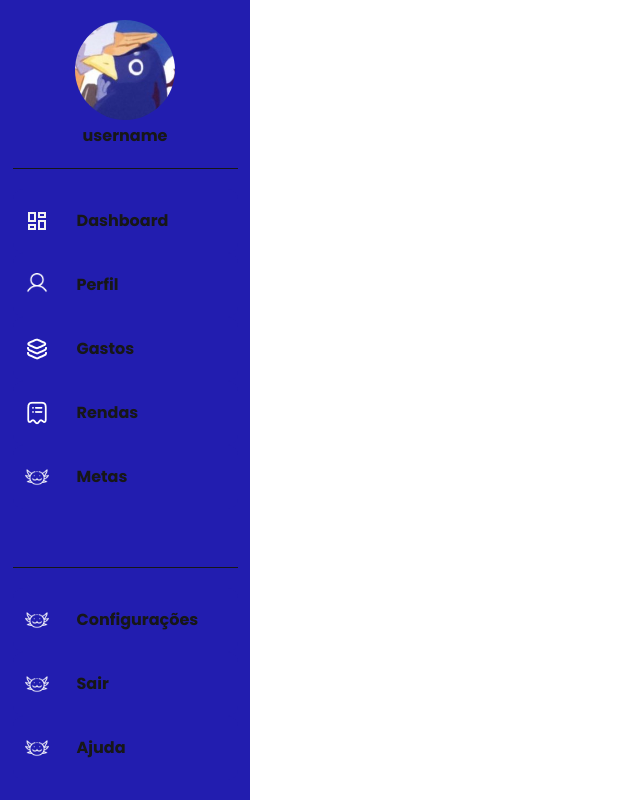
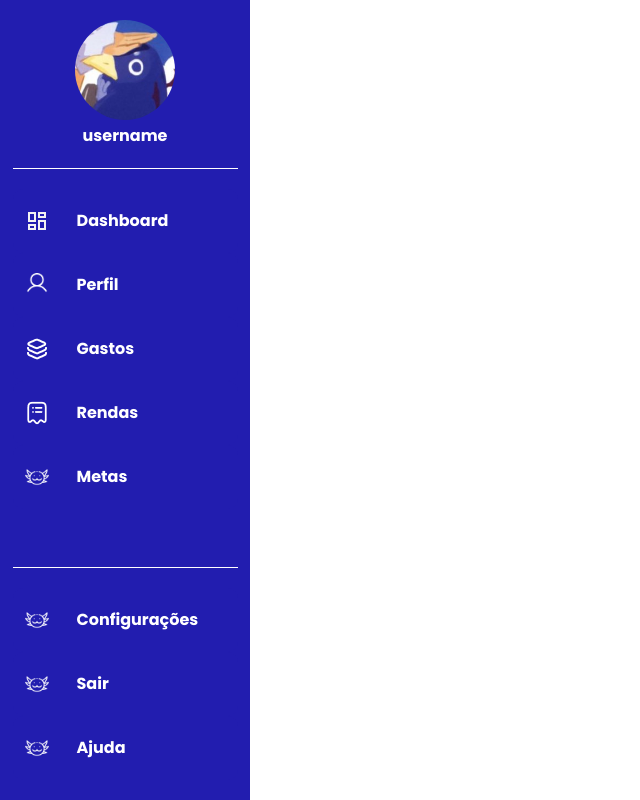
Before and after one commit to daniloagrizzi/APPFinanceiro, a Next.js app: page /test in a window 1280 px wide. Shown: the whole page, without its empty margins (0-640 px from the left). Built offline with nearby package versions, Linux system fonts and the light colour scheme.

Commit message:
Atualização do sidePannel para texte branco

```diff
--- a/src/app/components/SidePannel/SidePannel.tsx
+++ b/src/app/components/SidePannel/SidePannel.tsx
@@ -7,15 +7,13 @@ import { on } from "events";
 interface SidePannelProps {
     profilepicture?: string;
     username?: string;
-
-
 }
 
 const SidePannel: React.FC<SidePannelProps> = ({
     profilepicture = "/Icons/SidePannel/profile-pictst.jpg",
     username = "username",
 }) => {
-    const style = "bg-dark-purple flex flex-col items-center w-[250px] h-screen gap-4";
+    const style = "bg-dark-purple flex flex-col items-center w-[250px] h-screen gap-4 text-white";
     const router = useRouter();
     return (
         <>
@@ -25,20 +23,20 @@ const SidePannel: React.FC<SidePannelProps> = ({
                     <ProfileCase profilePicture={profilepicture} userName={username} />
                 </div> {/* Profile */}
 
-                <div className="w-[90%] h-[60%] border-t-1">
+                <div className="w-[90%] h-[60%] border-t-1 text-white">
                     {/* Primary Buttons */}
-                    <ActionButton onClick={() => router.push('/dashboard')} icon="Icons/SidePannel/Dashboard.png" className="mt-5" text="Dashboard" />
-                    < ActionButton onClick={() => router.push('#')} icon="Icons/SidePannel/User.png" text="Perfil" />
-                    <ActionButton onClick={() => router.push('#')} icon="Icons/SidePannel/trophy-line.png" text="Gastos" />
-                    <ActionButton onClick={() => router.push('#')} icon="Icons/SidePannel/flashlight-line.png" text="Rendas" />
-                    <ActionButton onClick={() => router.push('#')} className="mb-5" text="Metas" />
+                    <ActionButton onClick={() => router.push('/dashboard')} icon="Icons/SidePannel/Dashboard.png" className="mt-5 text-white" text="Dashboard" />
+                    <ActionButton onClick={() => router.push('#')} icon="Icons/SidePannel/User.png" text="Perfil" className="text-white" />
+                    <ActionButton onClick={() => router.push('#')} icon="Icons/SidePannel/trophy-line.png" text="Gastos" className="text-white" />
+                    <ActionButton onClick={() => router.push('#')} icon="Icons/SidePannel/flashlight-line.png" text="Rendas" className="text-white" />
+                    <ActionButton onClick={() => router.push('#')} className="mb-5 text-white" text="Metas" />
                 </div>
 
-                <div className="w-[90%] border-t-1 mb-5">
+                <div className="w-[90%] border-t-1 mb-5 text-white">
                     {/* Other Buttons */}
-                    <ActionButton onClick={() => router.push('#')} text="Configurações" className="mt-5" />
-                    <ActionButton onClick={() => router.push('#')} text="Sair" />
-                    <ActionButton onClick={() => router.push('#')} text="Ajuda" />
+                    <ActionButton onClick={() => router.push('#')} text="Configurações" className="mt-5 text-white" />
+                    <ActionButton onClick={() => router.push('#')} text="Sair" className="text-white" />
+                    <ActionButton onClick={() => router.push('#')} text="Ajuda" className="text-white" />
                 </div>
             </div>
         </>
```
